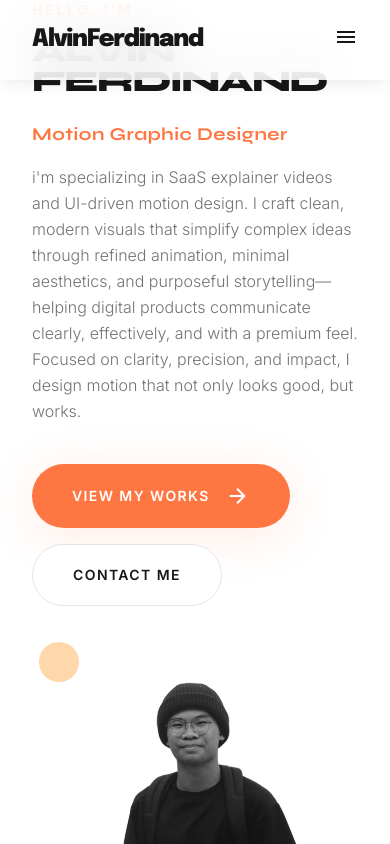
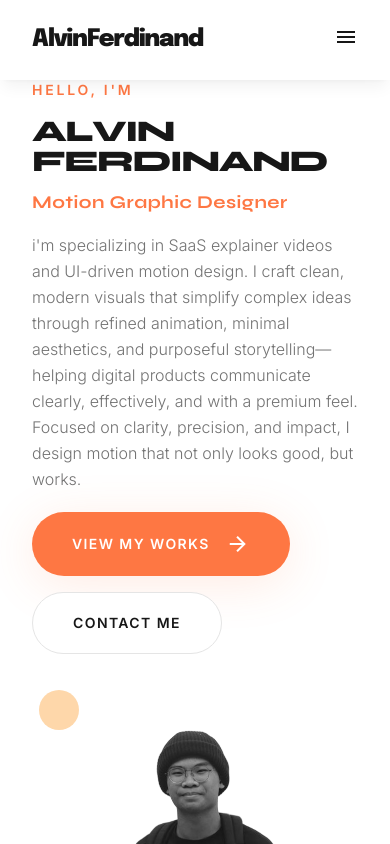
Before and after one commit to Vanotech-Dev/alvinFerdinand, a React (Vite) app: page / in a window 390 px wide. Shown: the top 844 px of the page. Built offline with nearby package versions, Linux system fonts and the light colour scheme.

Commit message:
fix: bug navigasi

```diff
--- a/src/App.jsx
+++ b/src/App.jsx
@@ -95,7 +95,7 @@ function App() {
       <main>
         {/* Hero Section */}
         <section
-          className="min-h-screen flex items-center pt-18 px-8 lg:pl-32 mb-10 bg-white overflow-hidden"
+          className="min-h-screen flex items-center pt-20 px-8 lg:pl-32 mb-10 bg-white overflow-hidden"
           id="home"
         >
           <div className="max-w-7xl mx-auto grid lg:grid-cols-[auto_1fr] gap-12 items-center w-full">
@@ -124,11 +124,11 @@ function App() {
               <p className="text-primary-container text-sm font-semibold uppercase tracking-[0.2em] mb-4 font-label">
                 Hello, I'm
               </p>
-              <h1 className="font-headline text-3xl sm:text-5xl md:text-6xl font-extrabold leading-none tracking-tighter mb-6 uppercase text-neutral-900">
+              <h1 className="font-headline text-3xl sm:text-5xl md:text-6xl font-extrabold leading-none tracking-tighter mb-3 uppercase text-neutral-900">
                 Alvin <br />
                 Ferdinand
               </h1>
-              <div className="space-y-4 mb-10">
+              <div className="space-y-4 mb-5">
                 <p className="text-primary-container text-lg sm:text-xl font-medium tracking-wide font-headline">
                   Motion Graphic Designer
                 </p>
```
